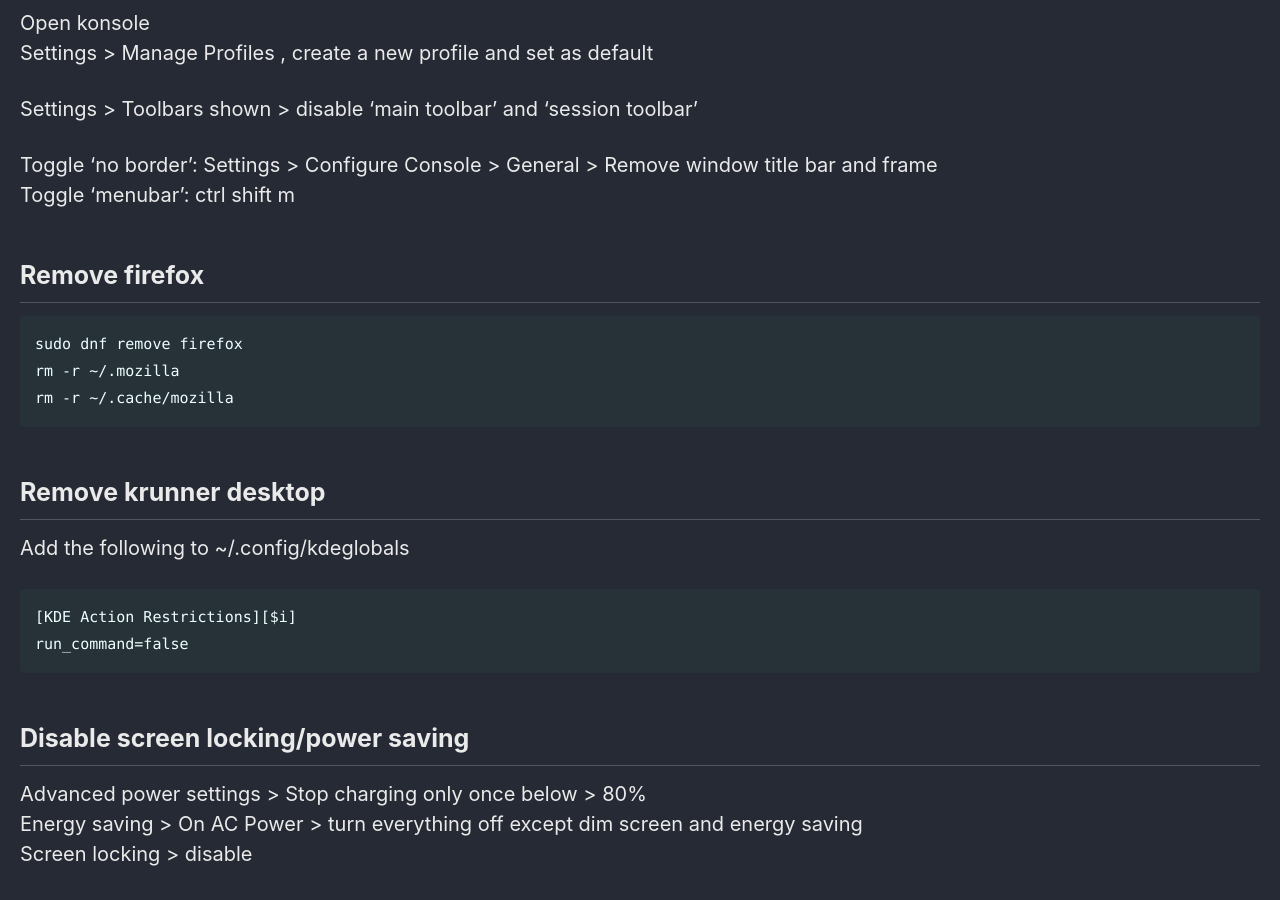
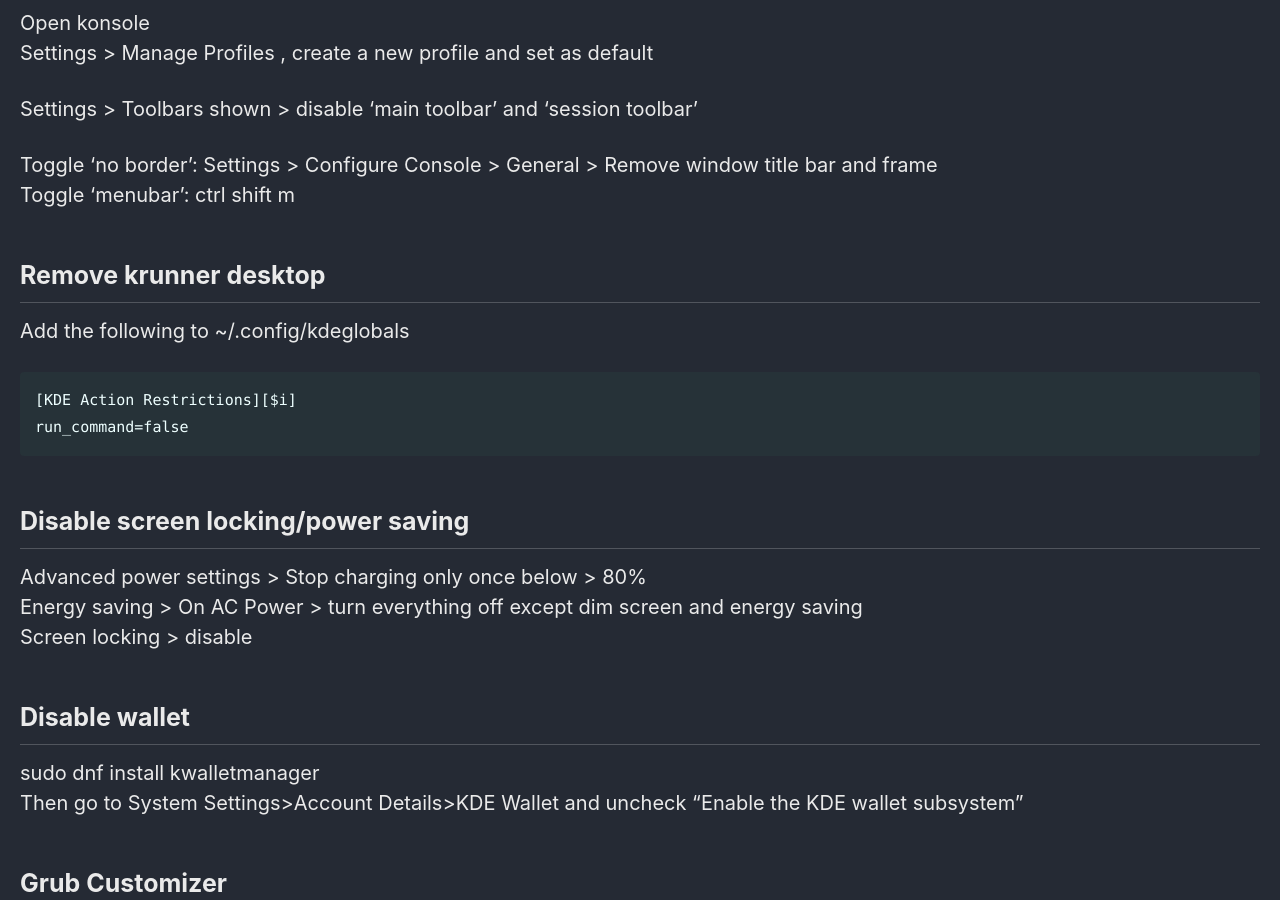
Before and after one commit to Connor-McCartney/Connor-McCartney.github.io, a Jekyll site: the page built from _pages/misc/KDE-Plasma.md, in a window 1280 px wide and 900 px high, scrolled down 502 px. Built offline with Jekyll 4.4.1, drawn with Linux system fonts in a browser that asks for light colours; cached includes are drawn as plain includes.

Commit message:
Update KDE-Plasma.md

````diff
--- a/_pages/misc/KDE-Plasma.md
+++ b/_pages/misc/KDE-Plasma.md
@@ -23,13 +23,6 @@ Settings > Toolbars shown > disable 'main toolbar' and 'session toolbar'
 Toggle 'no border': Settings > Configure Console > General > Remove window title bar and frame <br>
 Toggle 'menubar': ctrl shift m <br>
 
-## Remove firefox
-
-```
-sudo dnf remove firefox
-rm -r ~/.mozilla
-rm -r ~/.cache/mozilla
-```
 
 ##  Remove krunner desktop
 
````
